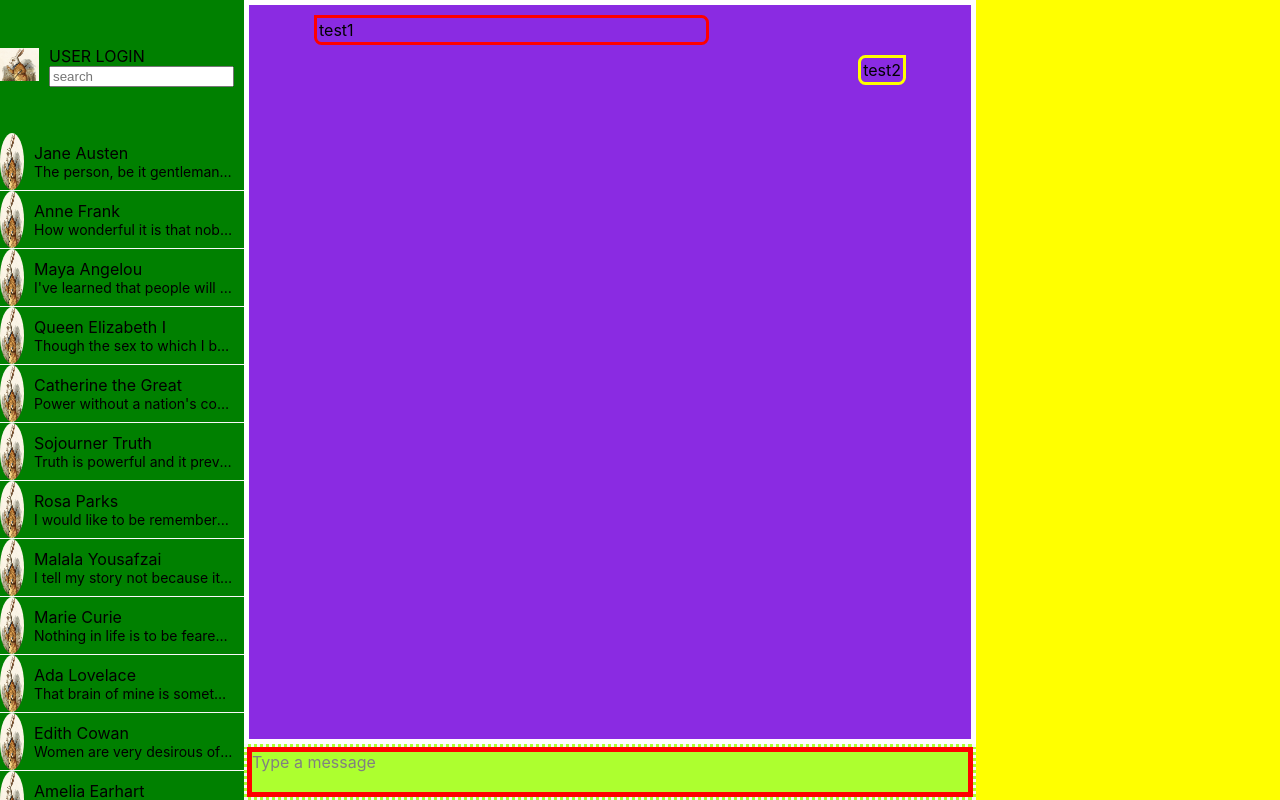
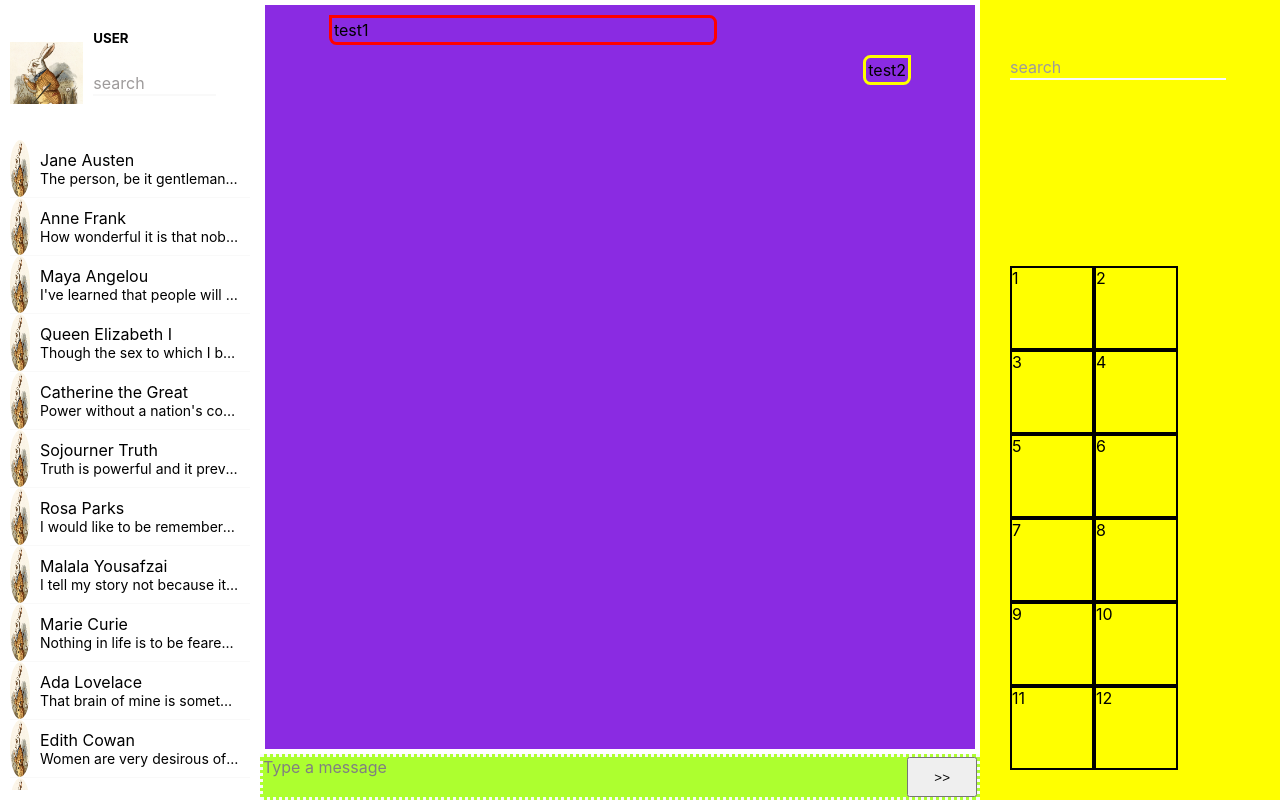
Before and after one commit to 1n3ffbl3/chat4people, a React (Create React App) app in the folder frontend/: page / in a window 1280 px wide. Built offline with nearby package versions, Linux system fonts and the light colour scheme.

Commit message:
Add search and media

```diff
--- /dev/null
+++ b/frontend/src/components/Media/Media.js
@@ -0,0 +1,23 @@
+import React from 'react';
+
+import styles from './Media.module.scss';
+
+const Media = () => (
+  <div className={styles.mediaContainer}>
+    <div className={styles.media}>1</div>
+    <div className={styles.media}>2</div>
+    <div className={styles.media}>3</div>
+    <div className={styles.media}>4</div>
+    <div className={styles.media}>5</div>
+    <div className={styles.media}>6</div>
+    <div className={styles.media}>7</div>
+    <div className={styles.media}>8</div>
+    <div className={styles.media}>9</div>
+    <div className={styles.media}>10</div>
+    <div className={styles.media}>11</div>
+    <div className={styles.media}>12</div>
+  </div>
+);
+
+
+export default Media;
--- /dev/null
+++ b/frontend/src/components/Media/Media.module.scss
@@ -0,0 +1,13 @@
+@import "utilities/variables";
+
+
+.mediaContainer {
+  display: flex;
+  flex-wrap: wrap;
+}
+
+.media {
+  border: 2px solid black;
+  width: 80px;
+  height: 80px;
+}
--- a/frontend/src/components/MessageBox/MessageBox.js
+++ b/frontend/src/components/MessageBox/MessageBox.js
@@ -6,6 +6,7 @@ import styles from './MessageBox.module.scss';
 const MessageBox = () => (
   <div className={styles.messageBox}>
     <div className={styles.msgType} contentEditable="true"></div>
+    <button className={styles.btnSendMsg}>>></button>
   </div>
 );
 
--- a/frontend/src/components/MessageBox/MessageBox.module.scss
+++ b/frontend/src/components/MessageBox/MessageBox.module.scss
@@ -4,6 +4,7 @@
   border: 3px dotted $color-primary;
   background: greenyellow;
   box-sizing: border-box;
+  display: flex;
 }
 
 .msgType {
@@ -11,14 +12,18 @@
   overflow: hidden;
   min-height: 40px;
   line-height: 20px;
-  border: 5px solid red;
   z-index: 9999;
   user-select: text;
   white-space: pre-wrap;
   overflow-wrap: break-word;
+  flex: 12;
 }
 
 .msgType[contenteditable]:empty::before {
   content: "Type a message";
   color: gray;
 }
+
+.btnSendMsg {
+  flex: 1;
+}
--- /dev/null
+++ b/frontend/src/components/Search/Search.js
@@ -0,0 +1,23 @@
+import React from 'react';
+
+import styles from './Search.module.scss';
+
+
+const Search = () => {
+  return (
+    <div className={styles.inputWrapper}>
+      <input
+        className={styles.searchInput}
+        placeholder=' '
+        maxLength='20'
+      />
+      <label className={styles.label}>
+        search
+      </label>
+      <div className={styles.bar} />
+    </div>
+  );
+};
+
+
+export default Search;
--- /dev/null
+++ b/frontend/src/components/Search/Search.module.scss
@@ -0,0 +1,45 @@
+@import "utilities/variables";
+
+.inputWrapper {
+  position: relative;
+  margin: 24px 24px 24px 0px;
+}
+
+.bar {
+  height: 2px;
+  width: 100%;
+  background: $color-primary;
+  transition: 0.1s all;
+}
+
+.label {
+  position: absolute;
+  top: 3px;
+  left: 0;
+  font-size: $extra-large;
+  color: $dark-gray;
+  transition: 0.2s ease-out all;
+}
+
+.searchInput {
+  color: $dark-gray;
+  font-size: $large;
+  border: none;
+  line-height: 22px;
+  width: 100%;
+  background: none;
+}
+
+.searchInput:focus {
+  outline: none;
+}
+
+.searchInput:focus + .label {
+  top: -22px;
+  font-size: 13px;
+}
+
+.searchInput:not(:placeholder-shown) + .label {
+  top: -22px;
+  font-size: 13px;
+}
--- a/frontend/src/components/Sidebar/Sidebar.js
+++ b/frontend/src/components/Sidebar/Sidebar.js
@@ -1,12 +1,17 @@
 import React from 'react';
+
 import styles from './Sidebar.module.scss';
+import Media from '../Media/Media';
+import Search from '../Search/Search';
+
 
 const Sidebar = () => (
-  <>
-    <div className={styles.sidebarContainer}>
-
+  <div className={styles.sidebarContainer}>
+    <div className={styles.searchWrapper}>
+      <Search/>
     </div>
-  </>
+    <Media/>
+  </div>
 );
 
 export default Sidebar;
--- a/frontend/src/components/Sidebar/Sidebar.module.scss
+++ b/frontend/src/components/Sidebar/Sidebar.module.scss
@@ -6,4 +6,10 @@
   height: 100vh;
   padding: 30px;
   flex: 1;
+  display: flex;
+  flex-direction: column;
 }
+
+.searchWrapper {
+  flex: 1;
+}
--- a/frontend/src/components/UserBox/UserBox.js
+++ b/frontend/src/components/UserBox/UserBox.js
@@ -1,7 +1,8 @@
 import React from 'react';
 
+import styles from './UserBox.module.scss';
 import ContactList from './ContactList';
-import styles from './UserBox.module.scss';
+import Search from '../Search/Search';
 import rabbit from '../../img/rabbitTime.jpg';
 
 const UserBox = () => (
@@ -11,8 +12,8 @@ const UserBox = () => (
         <img className={styles.img} src={rabbit}></img>
       </div>
       <div className={styles.ownerDetails}>
-        <span>USER LOGIN</span>
-        <input placeholder='search'></input>
+        <h5 className={styles.userLogin}>user</h5>
+        <Search/>
       </div>
     </div>
     <ContactList/>
--- a/frontend/src/components/UserBox/UserBox.module.scss
+++ b/frontend/src/components/UserBox/UserBox.module.scss
@@ -1,10 +1,12 @@
+@import "utilities/variables";
+
 .userBoxContainer {
-  background-color: green;
   box-sizing: border-box;
   height: 100vh;
   flex: 1;
   display: flex;
   flex-direction: column;
+  padding: $small;
 }
 
 .user {
@@ -14,7 +16,7 @@
 }
 
 .ownerImgWrapper {
-  flex: 1
+  flex: 1 1 50%;
 }
 
 .img {
@@ -23,8 +25,13 @@
 }
 
 .ownerDetails {
-  flex: 2;
+  flex: 2 1 100%;
   display: flex;
   flex-direction: column;
-  padding: 10px;
+  padding: $small;
 }
+
+.userLogin {
+  margin: 0;
+  text-transform: uppercase;
+}
```
Also changed, not shown: frontend/src/components/Media.js (deleted), frontend/src/components/Search.js (deleted).
